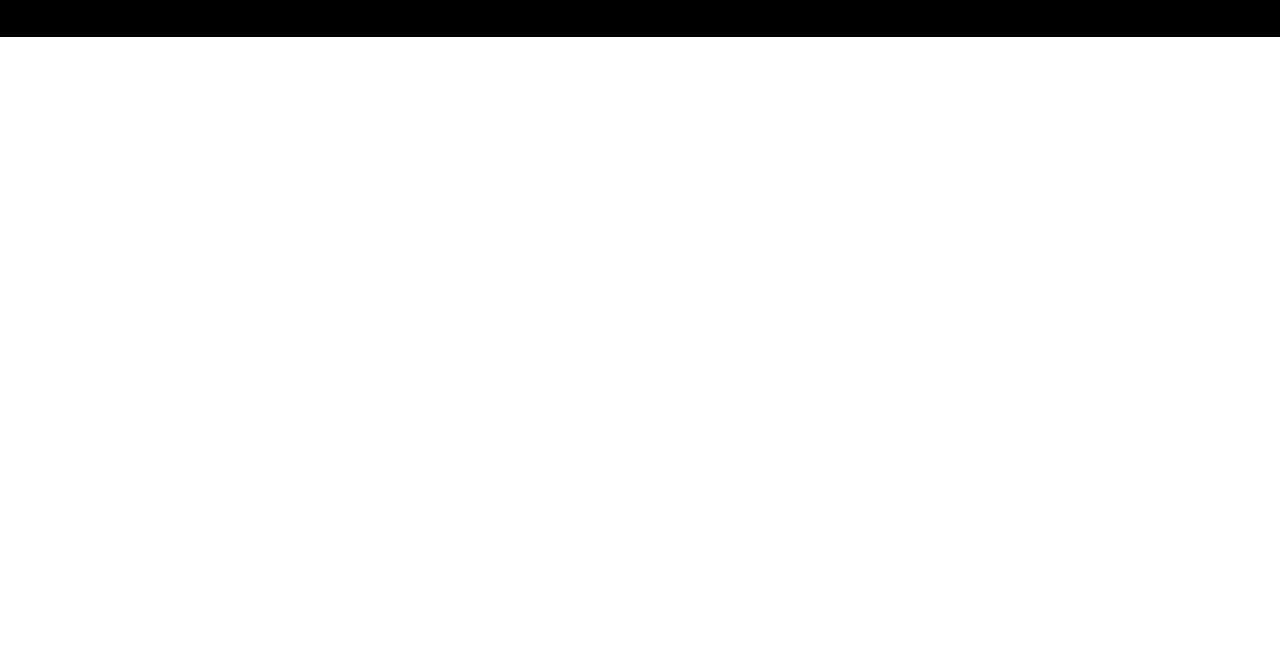
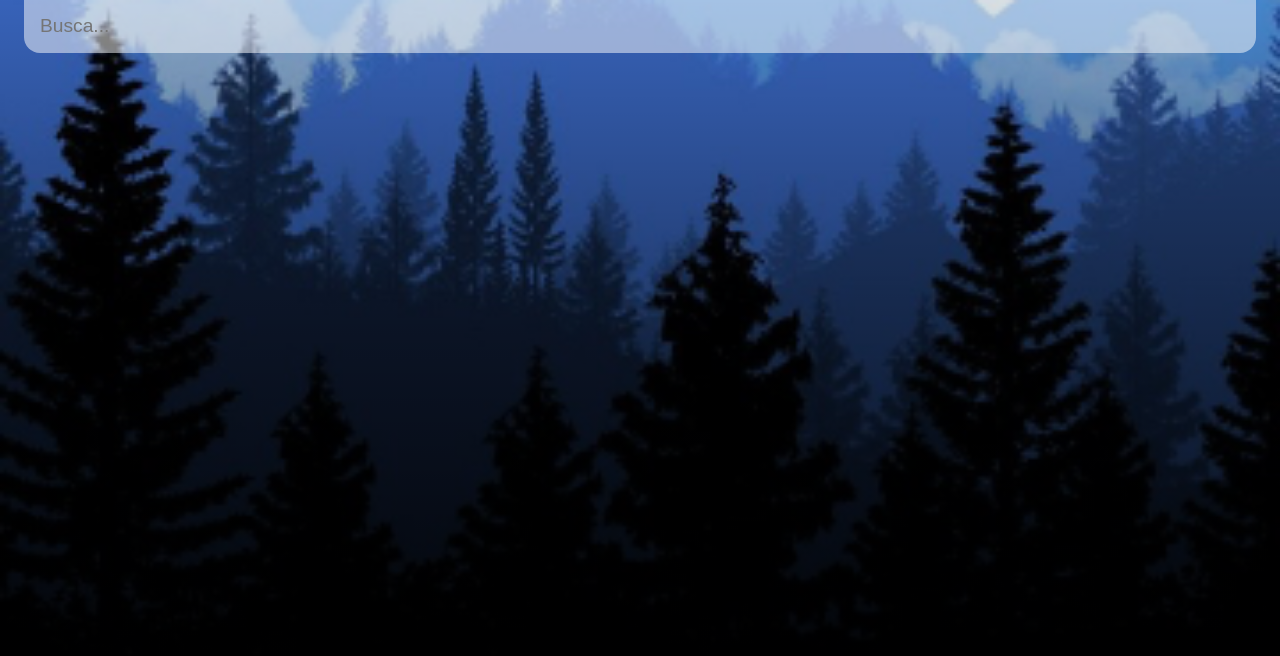
Before and after one commit to piercenovo/weather-app, a React app: page / in a window 1280 px wide. Shown: the top 656 px of the page. Built offline with nearby package versions, Linux system fonts and the light colour scheme; the HTML template or start-up script is replaced by a standard one.

Commit message:
add dynamic country and name localization

```diff
--- a/src/App.js
+++ b/src/App.js
@@ -1,10 +1,71 @@
+import { useState } from "react";
 import "./App.css";
+
+const api = {
+    key: "f5469a7b6c2bb9104cf928fc3f4eeea5",
+    base: "http://api.openweathermap.org/data/2.5/"
+}
+
 
 const App = () => {
 
+    const [query, setQuery] = useState('');
+    const [weather, setWeather] = useState({})
+
+    const search = evt => {
+        if (evt.key === "Enter") {
+            fetch(`${api.base}weather?q=${query}&units=metric&APPID=${api.key}`)
+                .then(res => res.json())
+                .then(result => {
+                    setWeather(result)
+                    setQuery('');
+                    console.log(result);
+                })
+        }
+    }
+
+    const dateBuilder = (d) => {
+
+        let months = ["Enero", "Febrero", "Marzo", "Abril", "Mayo", "Junio", "Julio", "Agosto", "Septiembre", "Octubre", "Noviembre", "Diciembre"];
+        let days = ["Domingo", "Lunes", "Martes", "Miércoles", "Jueves", "Viernes", "Sábado"];
+
+        let day = days[d.getDay()];
+        let date = d.getDate();
+        let month = months[d.getMonth()];
+        let year = d.getFullYear();
+
+        return `${day} ${date} ${month} ${year}`
+    }
+
     return (
         <div className="app">
-            <h1>Hi baeee</h1>
+            <main className="app__container">
+                <div className="search__box">
+                    <input
+                        type="text"
+                        className="search__bar"
+                        placeholder="Busca..."
+                        onChange={e => setQuery(e.target.value)}
+                        value={query}
+                        onKeyPress={search}
+                    />
+                </div>
+                {(typeof weather.main != "undefined") ? (
+                    <div>
+                        <div className="location__box">
+                            <div className="location__name">{weather.name}, {weather.sys.country}</div>
+                            <div className="location__date">{dateBuilder(new Date())}</div>
+                        </div>
+
+                        <div className="weather__box">
+                            <div className="weather__temp">
+                                15ºc
+                            </div>
+                            <div className="weather__here">Soleado</div>
+                        </div>
+                    </div>
+                ) : ('')}
+            </main>
         </div>
     )
 }
```
